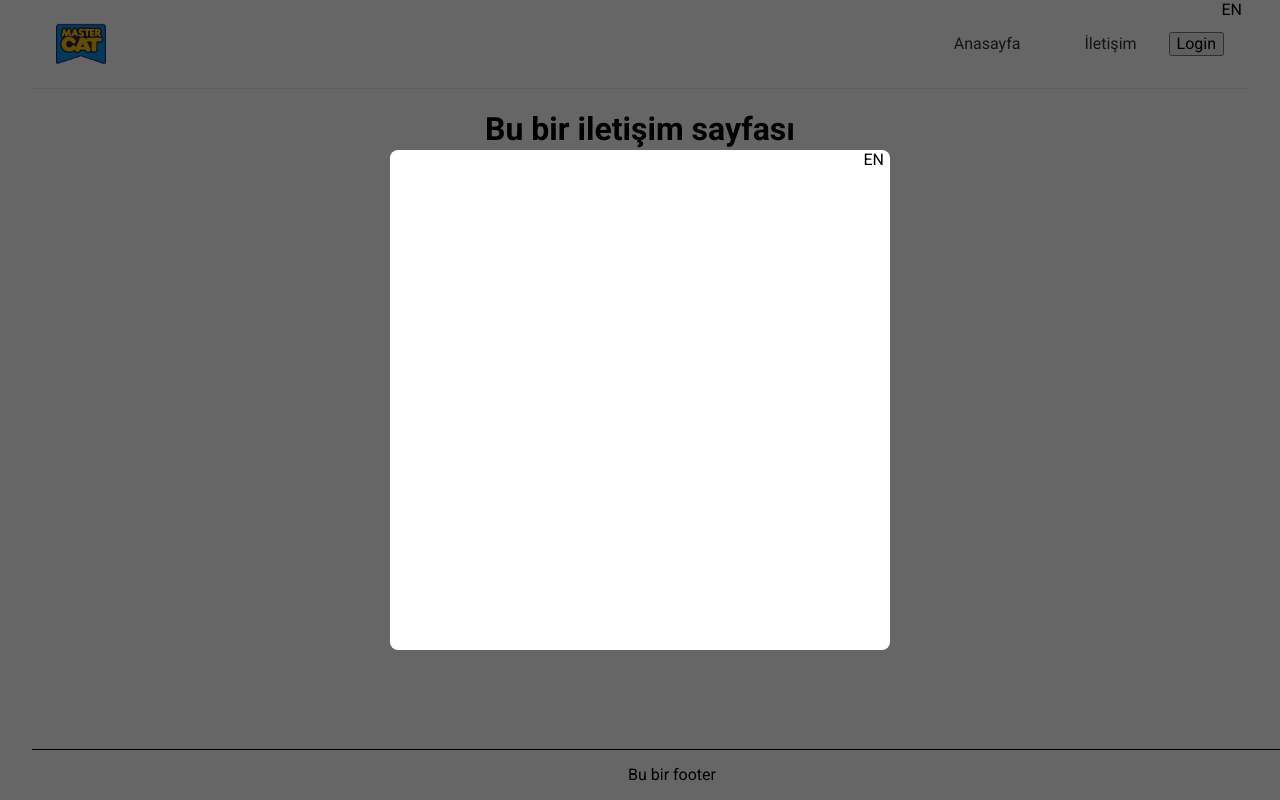
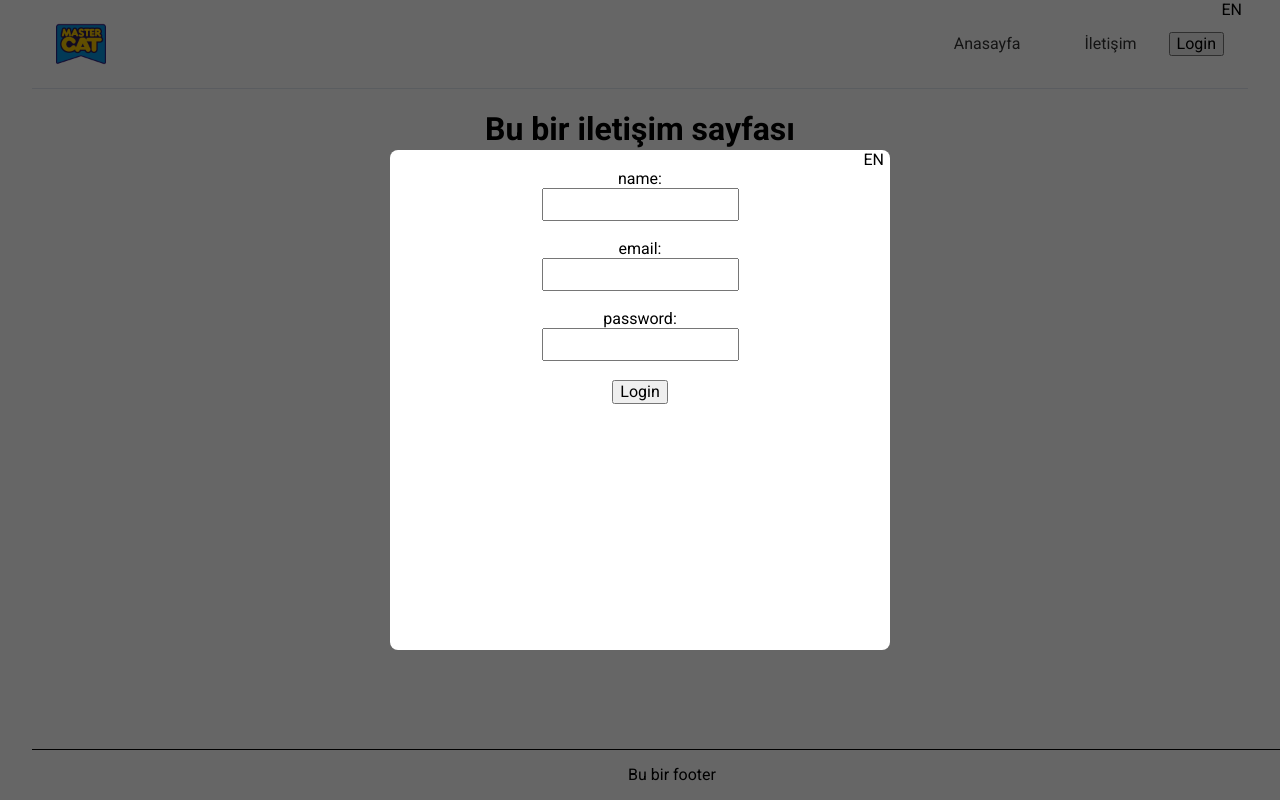
Before and after one commit to ekinndev/firm-website, a Vue app in the folder frontend/: page /contact in a window 1280 px wide. Both pictures are taken after a click on the button "Login". Built offline with nearby package versions, Linux system fonts and the light colour scheme.

Commit message:
Add login functionality

```diff
--- a/frontend/src/components/Layout/Layout.vue
+++ b/frontend/src/components/Layout/Layout.vue
@@ -1,6 +1,37 @@
 <template>
     <div class="layout">
-        <Modal v-if="showModal" />
+        <Modal v-if="showModal">
+            <div class="form">
+                <form @submit="onSubmit">
+                    <form-input
+                        label="name"
+                        name="name"
+                        :value="name.value"
+                        @input="onInput"
+                        :error="name.errText"
+                        :hasError="name.hasError"
+                    />
+                    <form-input
+                        label="email"
+                        name="email"
+                        :value="email.value"
+                        @input="onInput"
+                        :error="email.errText"
+                        :hasError="email.hasError"
+                    />
+                    <form-input
+                        label="password"
+                        type="password"
+                        name="password"
+                        :value="password.value"
+                        :error="password.errText"
+                        :hasError="password.hasError"
+                        @input="onInput"
+                    />
+                    <button :disabled="loading">Login</button>
+                </form>
+            </div>
+        </Modal>
         <div class="container">
             <Navbar />
             <div class="content">
@@ -15,7 +46,8 @@
 import Navbar from './Navbar.vue';
 import Footer from './Footer.vue';
 import Modal from '../Modal.vue';
-import { mapState } from 'vuex';
+import FormInput from '../FormInput.vue';
+import { mapState, mapActions } from 'vuex';
 
 export default {
     name: 'Layout',
@@ -23,9 +55,52 @@ export default {
         Navbar,
         Footer,
         Modal,
+        FormInput,
     },
     computed: {
-        ...mapState(['showModal']),
+        ...mapState(['showModal', 'loading']),
+    },
+    methods: {
+        ...mapActions(['login']),
+        async onSubmit(e) {
+            e.preventDefault();
+            if (!this.name.value) {
+                this.name.errText = 'Required Field';
+                this.name.hasError = true;
+            } else {
+                this.name.errText = '';
+                this.name.hasError = false;
+            }
+
+            if (!this.email.value.includes('@')) {
+                this.email.errText = 'Please enter an valid email';
+                this.email.hasError = true;
+            } else {
+                this.email.errText = '';
+                this.email.hasError = false;
+            }
+            if (this.password.value.length < 6) {
+                this.password.errText = 'Please enter a password 6 characters or more';
+                this.password.hasError = true;
+            } else {
+                this.password.errText = '';
+                this.password.hasError = false;
+            }
+
+            if (this.name.hasError || this.email.hasError || this.password.hasError) return;
+
+            await this.login({ name: this.name.value, email: this.email.value });
+        },
+        onInput(e) {
+            this[e.name].value = e.value;
+        },
+    },
+    data() {
+        return {
+            name: { value: '', hasError: null, errText: '' },
+            email: { value: '', hasError: null, errText: '' },
+            password: { value: '', hasError: null, errText: '' },
+        };
     },
 };
 </script>
--- a/frontend/src/store/index.js
+++ b/frontend/src/store/index.js
@@ -8,7 +8,23 @@ export default new Vuex.Store({
     state: {
         lang: 'TR',
         showModal: false,
+        user: null,
         loading: false,
+    },
+    actions: {
+        async login({ commit }, data) {
+            commit('toggleLoading');
+            const asyncTimeout = () => {
+                return new Promise((resolve, reject) => {
+                    setTimeout(() => {
+                        resolve(true);
+                    }, 2000);
+                });
+            };
+            await asyncTimeout();
+            commit('setUser', data);
+            commit('toggleLoading');
+        },
     },
     mutations: {
         changeLanguage(state) {
@@ -23,10 +39,12 @@ export default new Vuex.Store({
         toggleLoading(state) {
             state.loading = !state.loading;
         },
+        setUser(state, user) {
+            state.user = user;
+        },
         toggleModal(state) {
             state.showModal = !state.showModal;
         },
     },
-    actions: {},
     modules: {},
 });
```
